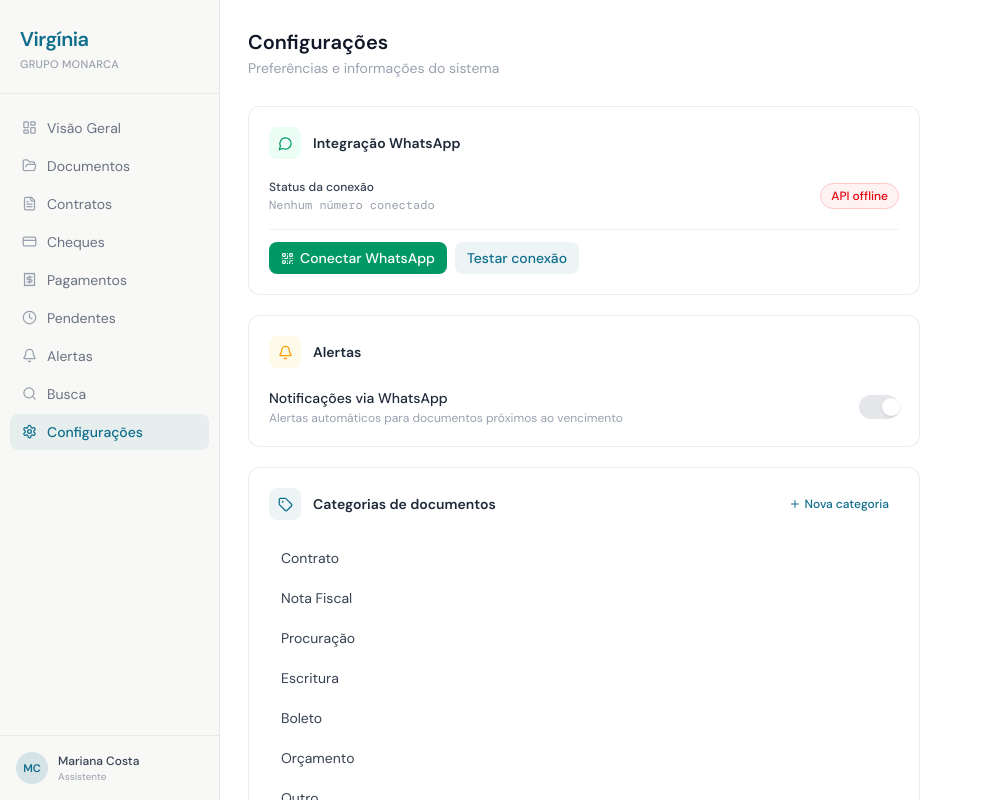
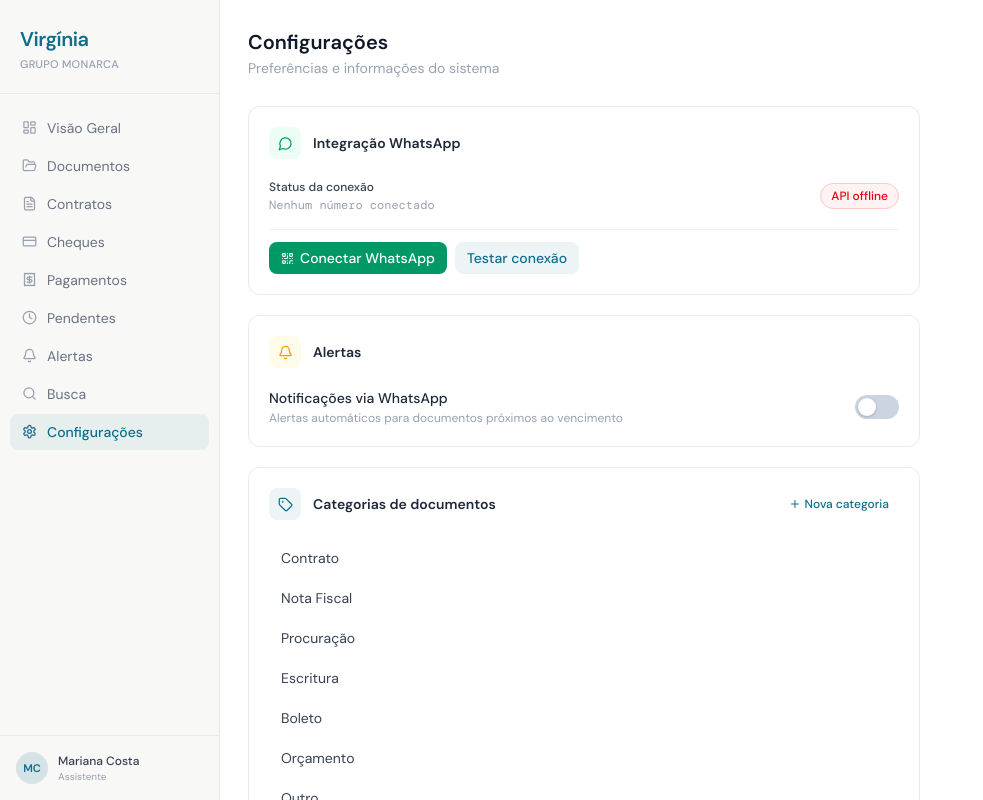
Before and after one commit to jmarcobrito/virginia, a React (Vite) app: page /configuracoes in a window 1280 px wide. Shown: the whole page, without its empty margins (0-983 px from the left). Built offline with nearby package versions, Linux system fonts and the light colour scheme; no server answers.

Commit message:
fix: corrigir toggle component com inline styles

```diff
--- a/src/components/ui/Toggle.tsx
+++ b/src/components/ui/Toggle.tsx
@@ -1,35 +1,50 @@
-import { cn } from '@/lib/utils'
+import React from 'react';
 
 interface ToggleProps {
-  enabled: boolean
-  onChange: (val: boolean) => void
-  label: string
-  description?: string
+  checked: boolean;
+  onChange: (checked: boolean) => void;
+  disabled?: boolean;
 }
 
-export function Toggle({ enabled, onChange, label, description }: ToggleProps) {
+export function Toggle({ checked, onChange, disabled = false }: ToggleProps) {
   return (
-    <div className="flex items-center justify-between gap-4">
-      <div>
-        <p className="text-sm font-medium text-gray-800">{label}</p>
-        {description && <p className="text-xs text-gray-400 mt-0.5">{description}</p>}
-      </div>
     <button
+      type="button"
       role="switch"
-        aria-checked={enabled}
-        onClick={() => onChange(!enabled)}
-        className={cn(
-          'relative w-10 h-6 rounded-full transition-colors duration-200 flex-shrink-0 focus:outline-none',
-          enabled ? 'bg-[#0F6E8C]' : 'bg-gray-200'
-        )}
+      aria-checked={checked}
+      disabled={disabled}
+      onClick={() => onChange(!checked)}
+      style={{
+        position: 'relative',
+        display: 'inline-flex',
+        alignItems: 'center',
+        width: '44px',
+        height: '24px',
+        borderRadius: '12px',
+        border: 'none',
+        cursor: disabled ? 'not-allowed' : 'pointer',
+        backgroundColor: checked ? '#0F6E8C' : '#CBD5E1',
+        transition: 'background-color 0.2s ease',
+        padding: 0,
+        flexShrink: 0,
+        opacity: disabled ? 0.5 : 1,
+      }}
     >
       <span
-          className={cn(
-            'absolute top-[3px] w-[18px] h-[18px] bg-white rounded-full shadow-sm transition-transform duration-200',
-            enabled ? 'translate-x-[19px]' : 'translate-x-[3px]'
-          )}
+        style={{
+          position: 'absolute',
+          top: '3px',
+          left: checked ? '23px' : '3px',
+          width: '18px',
+          height: '18px',
+          borderRadius: '50%',
+          backgroundColor: 'white',
+          transition: 'left 0.2s ease',
+          boxShadow: '0 1px 3px rgba(0,0,0,0.2)',
+        }}
       />
     </button>
-    </div>
-  )
+  );
 }
+
+export default Toggle;
--- a/src/pages/Configuracoes.tsx
+++ b/src/pages/Configuracoes.tsx
@@ -430,35 +430,30 @@
             <h2 className="text-sm font-semibold text-gray-800">Alertas</h2>
           </div>
           <div className="space-y-4">
-            <Toggle
-              enabled={whatsappAlertsEnabled}
-              onChange={setWhatsappAlertsEnabled}
-              label="Notificações via WhatsApp"
-              description="Alertas automáticos para documentos próximos ao vencimento"
-            />
+            <div className="flex items-center justify-between gap-4">
+              <div>
+                <p className="text-sm font-medium text-gray-800">Notificações via WhatsApp</p>
+                <p className="text-xs text-gray-400 mt-0.5">Alertas automáticos para documentos próximos ao vencimento</p>
+              </div>
+              <Toggle checked={whatsappAlertsEnabled} onChange={setWhatsappAlertsEnabled} />
+            </div>
             {whatsappAlertsEnabled && (
               <div className="pt-3 border-t border-black/[0.06] space-y-3">
                 <p className="text-[10px] font-semibold uppercase tracking-[0.08em] text-gray-400">
                   Notificar quando
                 </p>
-                <Toggle
-                  enabled={alertVencendo30}
-                  onChange={setAlertVencendo30}
-                  label="Documentos vencendo em 30 dias"
-                  description=""
-                />
-                <Toggle
-                  enabled={alertVencendo7}
-                  onChange={setAlertVencendo7}
-                  label="Documentos vencendo em 7 dias"
-                  description=""
-                />
-                <Toggle
-                  enabled={alertNovosDocumentos}
-                  onChange={setAlertNovosDocumentos}
-                  label="Novos documentos recebidos"
-                  description=""
-                />
+                <div className="flex items-center justify-between gap-4">
+                  <p className="text-sm font-medium text-gray-800">Documentos vencendo em 30 dias</p>
+                  <Toggle checked={alertVencendo30} onChange={setAlertVencendo30} />
+                </div>
+                <div className="flex items-center justify-between gap-4">
+                  <p className="text-sm font-medium text-gray-800">Documentos vencendo em 7 dias</p>
+                  <Toggle checked={alertVencendo7} onChange={setAlertVencendo7} />
+                </div>
+                <div className="flex items-center justify-between gap-4">
+                  <p className="text-sm font-medium text-gray-800">Novos documentos recebidos</p>
+                  <Toggle checked={alertNovosDocumentos} onChange={setAlertNovosDocumentos} />
+                </div>
               </div>
             )}
           </div>
```
Lines whose indentation alone changed are shown as unchanged.
